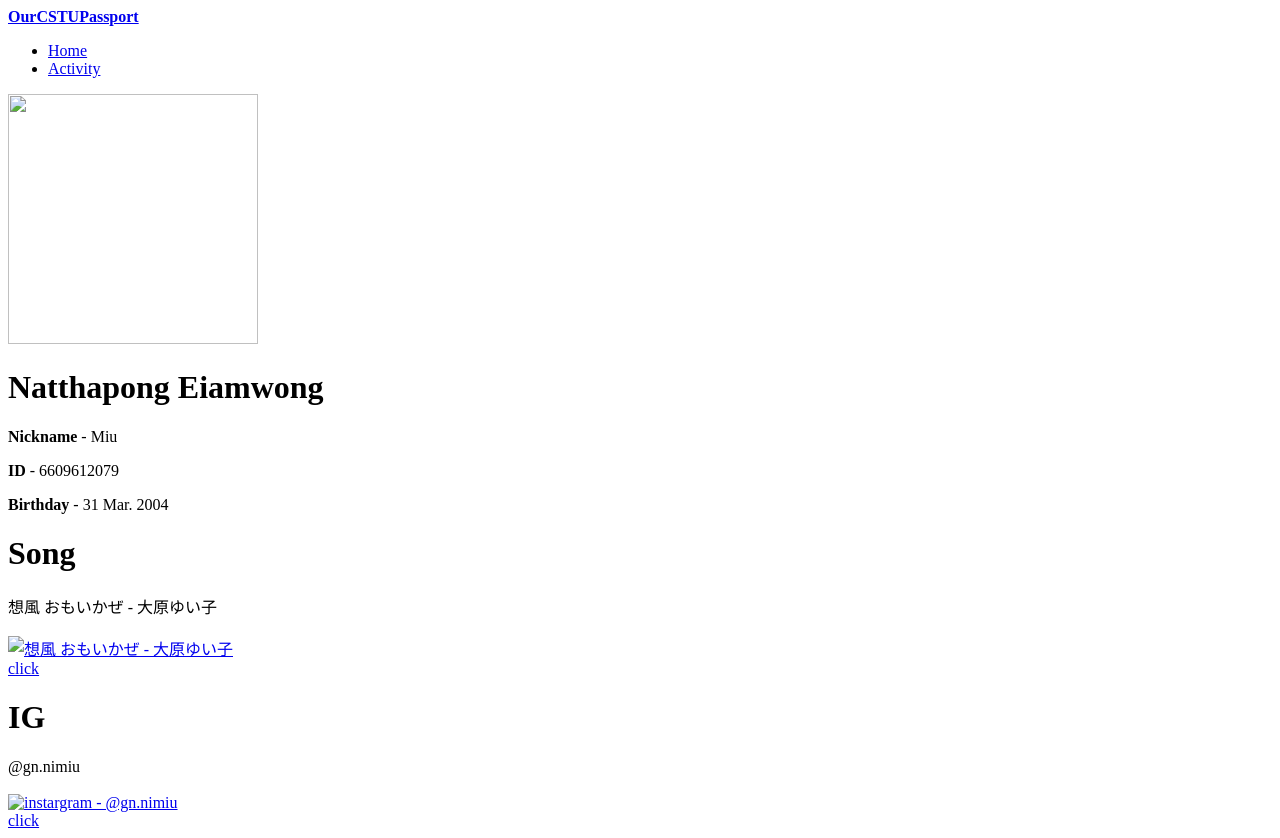
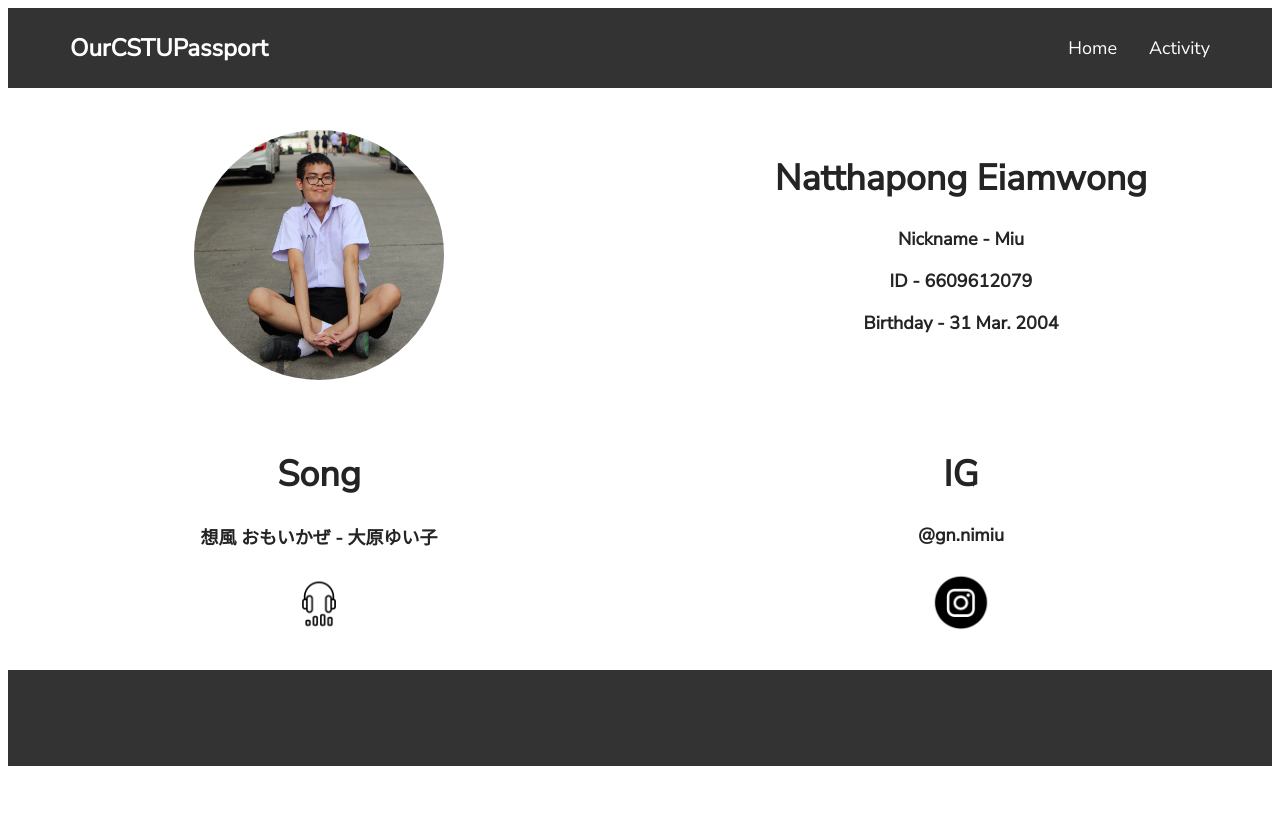
Before and after one commit to oilTS/CS100-Project-G45, a plain HTML site: page html/NE.html in a window 1280 px wide. After the commit the page ends 800 px from the top, so only its background shows below. Drawn offline with Linux system fonts and the light colour scheme; the site is published under a folder, as on GitHub Pages, so addresses that start at the root find nothing.

Commit message:
fixed page2

```diff
--- a/css/style.css
+++ b/css/style.css
@@ -36,7 +36,7 @@ nav {
 
 .menu li {
   list-style: none;
-  padding: 0rem;
+  padding: 1rem;
   margin-left: 2rem;
   text-align: center;
   transition: 0.5s;
--- a/html/NE.html
+++ b/html/NE.html
@@ -4,7 +4,7 @@
     <meta charset="UTF-8">
     <meta name="viewport" content="width=device-width, initial-scale=1.0">
     <title> CSTU Passport </title>
-        <link rel="stylesheet" href="/css/mypage.css">
+        <link rel="stylesheet" href="../css/mypage.css">
 </head>
 <body>
     <nav>
@@ -24,7 +24,7 @@
     <div class="grid-container">
 
         <div class="grid one content">
-            <img src="/image/img01.jpg" class="TS" alt="" width="250" height="250">
+            <img src="../image/img01.jpg" class="TS" alt="" width="250" height="250">
         </div>
         <div class="grid two content">
             <h1> <span class="span1"> Natthapong Eiamwong </span> </h1>
@@ -35,7 +35,7 @@
         <div class="grid three content">
             <h1> <span class="span2"> Song </span> </h1>
             <span class="span2"> 想風 おもいかぜ - 大原ゆい子 </span> <br> <br>
-            <a class="icon" target="_blank" href="https://www.youtube.com/watch?v=0IWHP35Pi-0"> <img src="/image/listening.png" class="ipic" alt="想風 おもいかぜ - 大原ゆい子" width="60" height="60" >
+            <a class="icon" target="_blank" href="https://www.youtube.com/watch?v=0IWHP35Pi-0"> <img src="../image/listening.png" class="ipic" alt="想風 おもいかぜ - 大原ゆい子" width="60" height="60" >
                 <div class="middle">
                     <div class="itext">click</div>
                 </div>
@@ -44,7 +44,7 @@
         <div class="grid four content">
             <h1> <span class="span2"> IG </span> </h1>
             <span class="span2"> @gn.nimiu </span> <br> <br>
-            <a class="icon" target="_blank" href="https://www.instagram.com/gn.nimiu/?hl=en"><img src="/image/ig.png" class="ipic" alt="instargram -  @gn.nimiu" width="60" height="60" >
+            <a class="icon" target="_blank" href="https://www.instagram.com/gn.nimiu/?hl=en"><img src="../image/ig.png" class="ipic" alt="instargram -  @gn.nimiu" width="60" height="60" >
                 <div class="middle">
                     <div class="itext">click</div>
                 </div>
--- a/html/TS.html
+++ b/html/TS.html
@@ -4,7 +4,7 @@
         <meta charset="UTF-8">
         <meta name="viewport" content="width=device-width, initial-scale=1.0">
         <title> CSTU Passport </title>
-        <link rel="stylesheet" href="/css/mypage.css">
+        <link rel="stylesheet" href="../css/mypage.css">
 </head>
 <body>
     <nav>
@@ -24,7 +24,7 @@
     <div class="grid-container">
 
         <div class="grid one content">
-            <img src="/image/TS.jpg" class="TS" alt="" width="250" height="250">
+            <img src="../image/TS.jpg" class="TS" alt="" width="250" height="250">
         </div>
         <div class="grid two content">
             <h1> <span class="span1"> Thanlada Sampanpaisansuk </span> </h1>
@@ -35,7 +35,7 @@
         <div class="grid three content">
             <h1> <span class="span2"> Song </span> </h1>
             <span class="span2"> Jam Jam - 叶 </span> <br> <br>
-            <a class="icon" target="_blank" href="https://www.youtube.com/watch?v=sY1d31_EPoY"> <img src="/image/listening.png" class="ipic" alt="Jam Jam - 叶" width="60" height="60" >
+            <a class="icon" target="_blank" href="https://www.youtube.com/watch?v=sY1d31_EPoY"> <img src="../image/listening.png" class="ipic" alt="Jam Jam - 叶" width="60" height="60" >
                 <div class="middle">
                     <div class="itext">click</div>
                 </div>
@@ -44,7 +44,7 @@
         <div class="grid four content">
             <h1> <span class="span2"> IG </span> </h1>
             <span class="span2"> @oil_thann </span> <br> <br>
-            <a class="icon" target="_blank" href="https://www.instagram.com/oil_thann/?hl=en"><img src="/image/ig.png" class="ipic" alt="instargram - @oil_thann" width="60" height="60" >
+            <a class="icon" target="_blank" href="https://www.instagram.com/oil_thann/?hl=en"><img src="../image/ig.png" class="ipic" alt="instargram - @oil_thann" width="60" height="60" >
                 <div class="middle">
                     <div class="itext">click</div>
                 </div>
```
